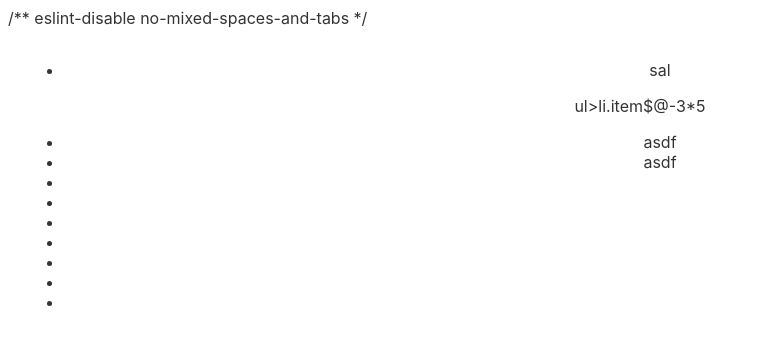
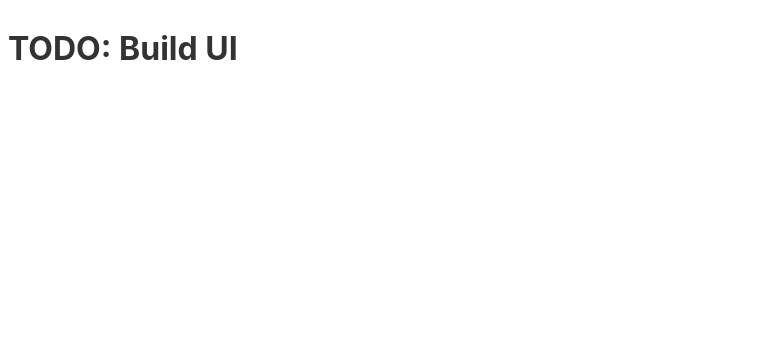
Before and after one commit to carrera328/estlint-report-generator, a Svelte app: page / in a window 1280 px wide. Shown: the top 344 px of the page, without its empty margins (0-760 px from the left). Built offline with nearby package versions, Linux system fonts and the light colour scheme.

Commit message:
removing svelte dom test scratch

```diff
--- a/src/App.svelte
+++ b/src/App.svelte
@@ -1,66 +1 @@
-/** eslint-disable no-mixed-spaces-and-tabs */
-
-<script>
-	/** eslint-disable no-mixed-spaces-and-tabs */
-
-	import { onMount } from 'svelte';
-	const obj ={'test': 'string'};
-	console.log(obj);
-// 	switch(obj) {
-// 		case 'sal':
-// 			console.log('stuff');
-// 	}
-//  // test
-// 	if (x === x) {
-
-// 	     }
-
-//     let c;
-// 	export let name;
-// 	const s = 12; // eslint-disable-next-line no-mixed-spaces-and-tabs
-
-	onMount(async () => {
-		// const filePath = await window.electronAPI.openFile();
-		// console.log(await window.electronAPI.fuck());
-		// console.log('file', filePath);
-		console.log();
-	});
-
-</script>
-
-<main>
-	<div>
-		<ul>
-			<li>sal</li>
-		</ul>
-	</div>
-	ul>li.item$@-3*5
-	<ul>
-		<li class="item12">asdf</li>
-		<li class="item11">asdf</li>
-		<li class="item10"></li>
-
-		<li class="item8"></li>
-		<li class="item7"></li>
-		<li class="item6"></li>
-		<li class="item5"></li>
-		<li class="item4"></li>
-		<li class="item3"></li>
-	</ul>
-</main>
-
-<style>
-	main {
-		text-align: center;
-		padding: 1em;
-		max-width: 240px;
-		margin: 0 auto;
-	}
-
-
-	@media (min-width: 640px) {
-		main {
-			max-width: none;
-		}
-	}
-</style>
+<h1>TODO: Build UI</h1>
```
